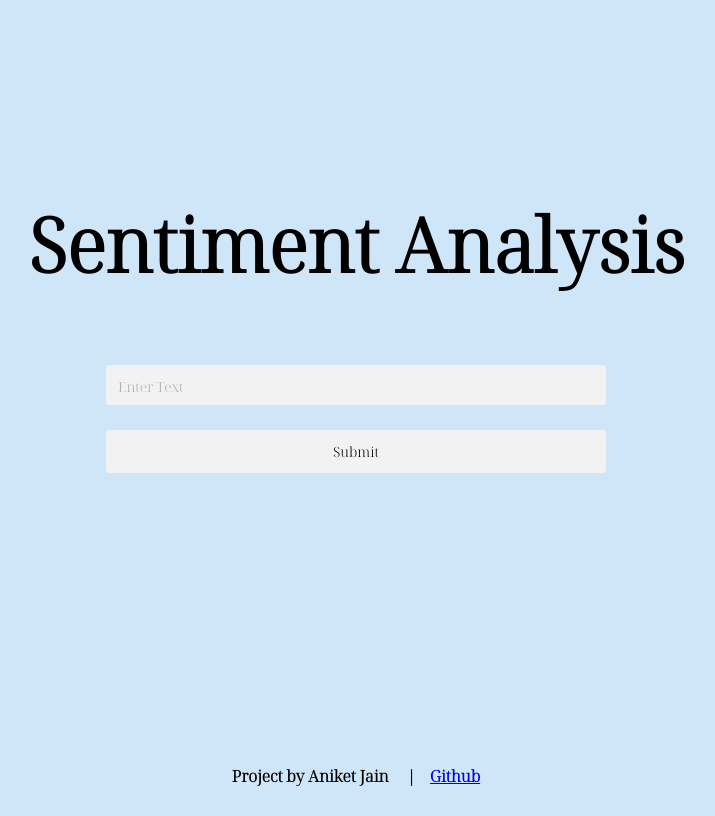
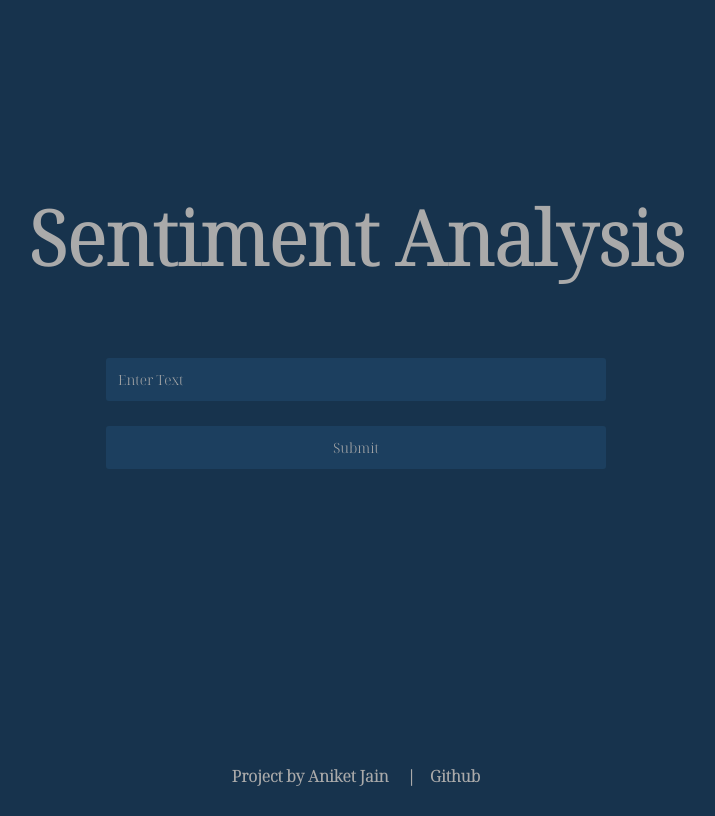
Before and after one commit to jain-aniket/sentiment-flask, a Flask app: page / in a window 1280 px wide. Shown: the whole page, without its empty margins (292-1007 px from the left). Run offline with Flask 2, Linux system fonts and the light colour scheme; parts of the project's set-up code (start-up, migrations or seed data) failed here and were passed over; some libraries are stand-ins or nearby versions.

Commit message:
aaaaaaaa

```diff
--- a/templates/index.html
+++ b/templates/index.html
@@ -19,9 +19,11 @@
         }
 
         body {
-            background-color: rgb(207, 229, 248);
+            /* background-color: rgb(207, 229, 248); Light blue, but stronger than aliceblue */
+            background-color: #17334d; /* Dark blue for dark theme */
             font-family: 'Noto Serif Display', serif;
         }
+
 
         .content{
             height: 100vh;
@@ -69,12 +71,16 @@
             -ms-appearance: none;
             -moz-appearance: none;
             appearance: none;
-            background: #f2f2f2;
+            /* background: #f2f2f2; */
+            background: #1c3f5f; /* input field background color FOR DARK THEME, LIGHT ^ */
             padding: var(--field-padding);
             border-radius: 3px;
             width: 500px;
             outline: none;
             font-size: 14px;
+            font-family: 'Noto Serif Display', serif; /* font for user-typed text */
+            caret-color: #aaa; /* dark theme caret color */
+            color: #aaa; /* dark theme text color */
         }
 
         .custom-field .placeholder {
@@ -99,13 +105,16 @@
         .custom-field input:not(:placeholder-shown) + .placeholder {
             top: -10px;
             font-size: 10px;
-            color: #222;
+            /* color: #222; */
+            --draw-color: #aaa; /* placeholder font color FOR DARK THEME, LIGHT ^ */
+
         }
 
         /* THREE */
         .custom-field.three {
             --draw-duration: 0.1s;
-            --draw-color: #222;
+            /* --draw-color: #222; */
+            --draw-color: #aaa; /* line color FOR DARK THEME, LIGHT ^ */
             --draw-line-width: 2px;
             --draw-easing: linear;
         }
@@ -186,18 +195,18 @@
 
     <body>
         <div class="content">
-            <h1>Sentiment Analysis</h1>
+            <h1 style="color: #aaa">Sentiment Analysis</h1>  <!-- color: #aaa for dark theme  -->
             <label class="custom-field three">
                 <input type="text" id="userInput" name="userInput" placeholder="&nbsp;" class="textBox" data-lpignore="true">
                 <span class="placeholder">Enter Text</span>
                 <span class="border"></span>
             </label>
             <label class="custom-field">
-                <input type="button" value="Submit" id = "submit" style = "font-family: Noto Serif Display">
+                <input type="button" value="Submit" id = "submit" style = "font-family: Noto Serif Display; color: #aaa"> <!-- color: #aaa for dark theme  -->
             </label>
 
             <br><br>
-            <div id="result">
+            <div id="result" style = "color: #aaa; font-size: x-large;"> <!-- color: #aaa for dark theme  -->
                 &nbsp;
             </div>
 
@@ -209,6 +218,6 @@
         <script src="{{ url_for('static', filename='js/main.js') }}"></script>
         <h4 style="font-family: Noto Serif Display"></h4>
         <br>
-        <h4>Project by Aniket Jain &nbsp;&nbsp;&nbsp;&nbsp;|&nbsp;&nbsp;&nbsp;&nbsp;<a style="font-family: Noto Serif Display" href="https://github.com/jain-aniket/sentiment-flask">Github</a></h4>
+        <h4 style="font-family: Noto Serif Display; color: #aaa">Project by Aniket Jain &nbsp;&nbsp;&nbsp;&nbsp;|&nbsp;&nbsp;&nbsp;&nbsp;<a style="font-family: Noto Serif Display; color: #aaa; text-decoration-line: none;" href="https://github.com/jain-aniket/sentiment-flask">Github</a></h4> <!-- color: #aaa for dark theme  -->
     </body>
 </html>
```
